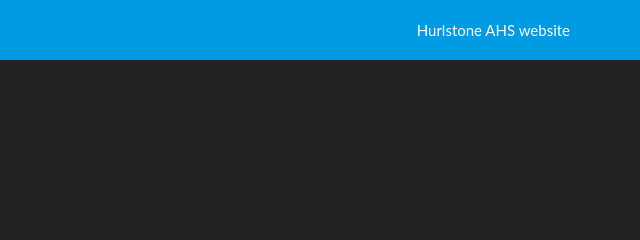
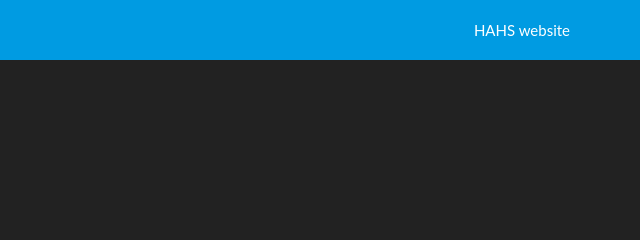
Before and after one commit to jonathanlam/hahstimetable, a plain HTML site: page faq.html in a window 1280 px wide. Shown: the top 240 px of the page, 640-1280 px from the left. Drawn offline with nearby package versions, Linux system fonts and the light colour scheme; a web font is replaced by a local one.

Commit message:
Update faq.html

```diff
--- a/faq.html
+++ b/faq.html
@@ -25,7 +25,7 @@
 					<li><a href="edit.html">Edit timetable</a></li>
 				</ul>
 				<ul class="nav navbar-nav navbar-right">
-					<li><a href="http://hurlstone.com.aug">Hurlstone AHS website</a></li>
+					<li><a href="http://hurlstone.com.au">HAHS website</a></li>
 				</ul>
 			</div>
 		</div>
```
